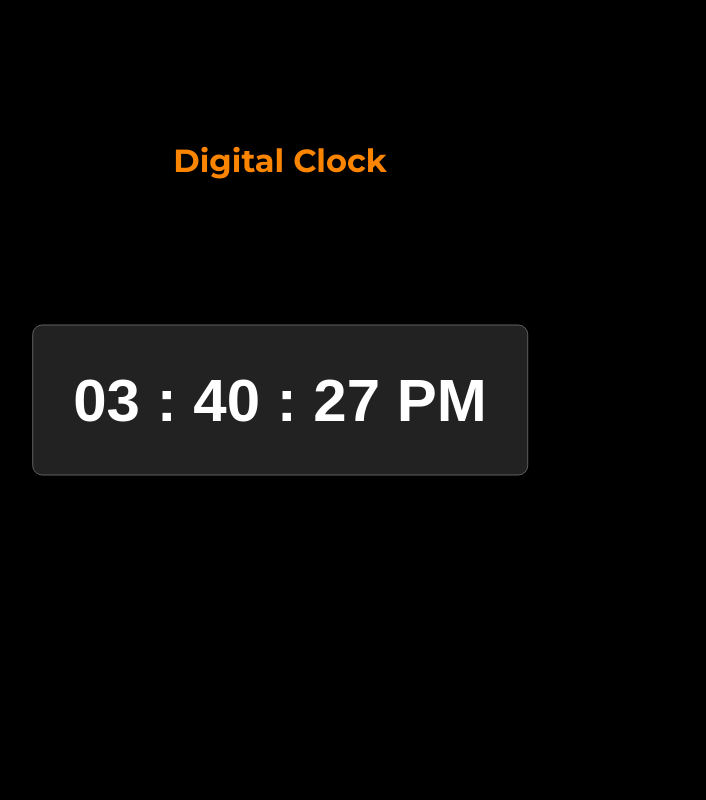
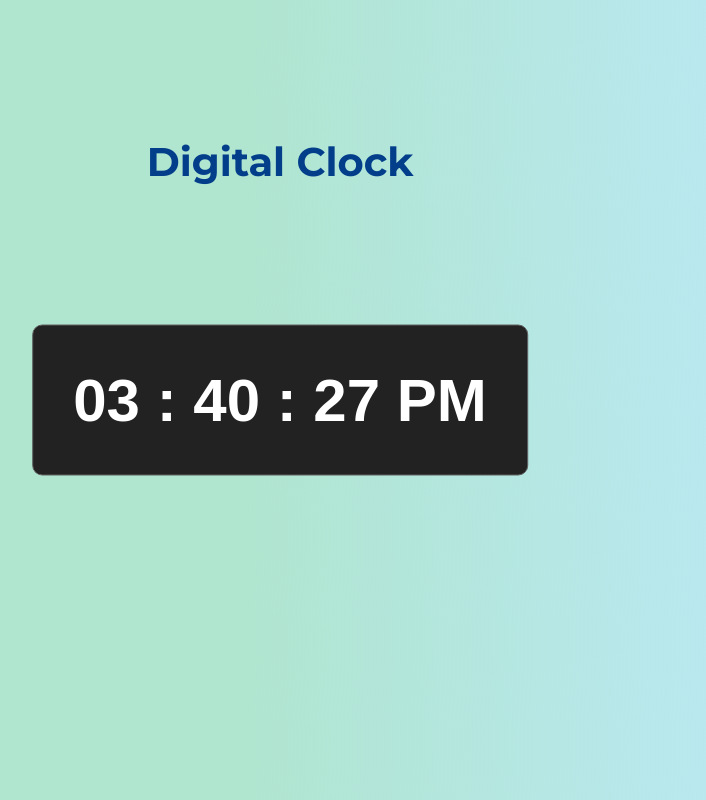
Before and after one commit to kajauvais/digital_clock, a plain HTML site: page index.html in a window 1280 px wide. Shown: the whole page, without its empty margins (360-1066 px from the left). Drawn offline with Linux system fonts and the light colour scheme.

Commit message:
style.css

```diff
--- a/style.css
+++ b/style.css
@@ -3,7 +3,8 @@
 body{
     margin: 0;
     padding: 0;
-    background-color: #000;
+    background-image: radial-gradient( circle farthest-corner at 10% 20%,  rgba(176,229,208,1) 42%, rgba(92,202,238,0.41) 93.6% );
+
 }
 .clock{
     font-family: Arial, Helvetica, sans-serif;
@@ -21,8 +22,9 @@ body{
 }
 .container h1{
     text-align: center;
-    color: #fb8500;
+    color: #023e8a;
+    font-size: 40px;
     font-family: 'Montserrat', sans-serif;
     position: relative;
-    top: 120px;
+    top: 110px;
 }
```
